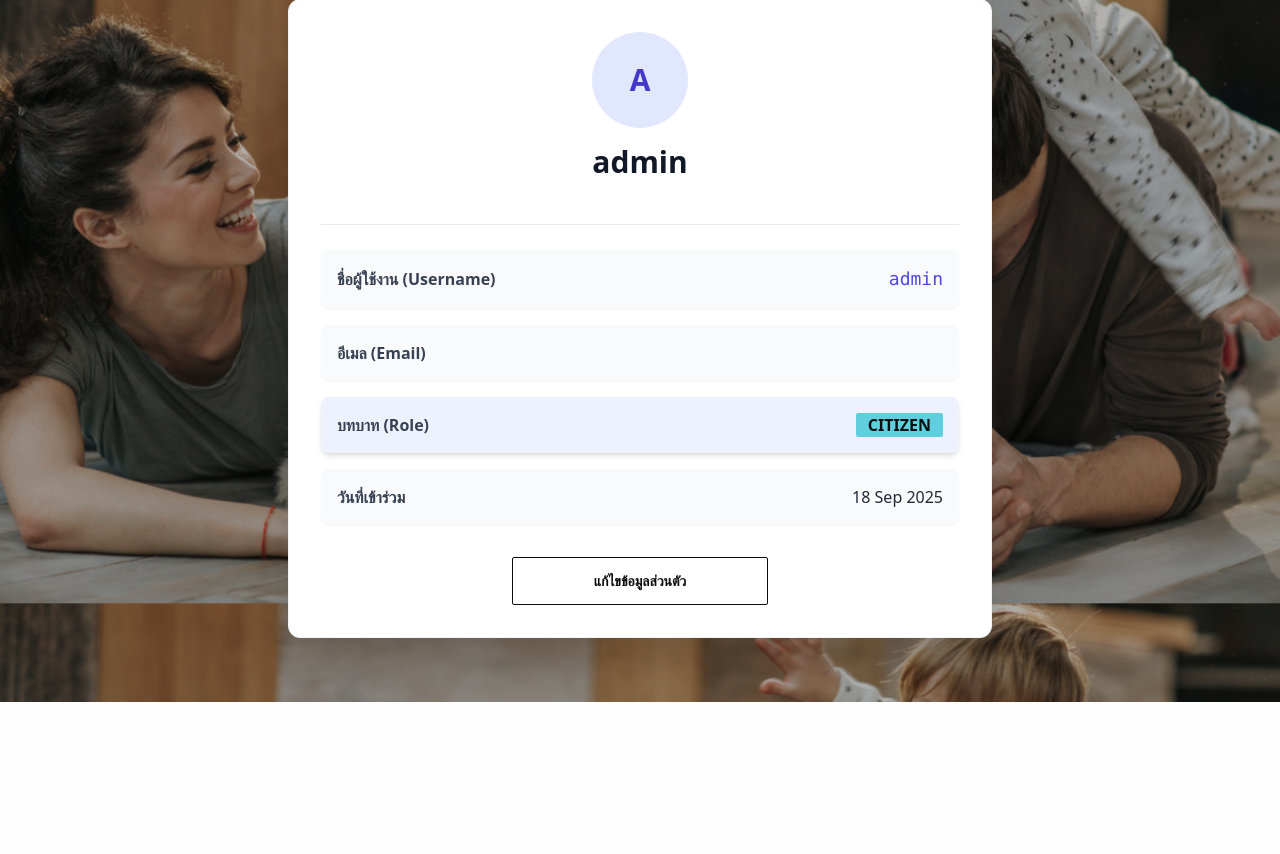
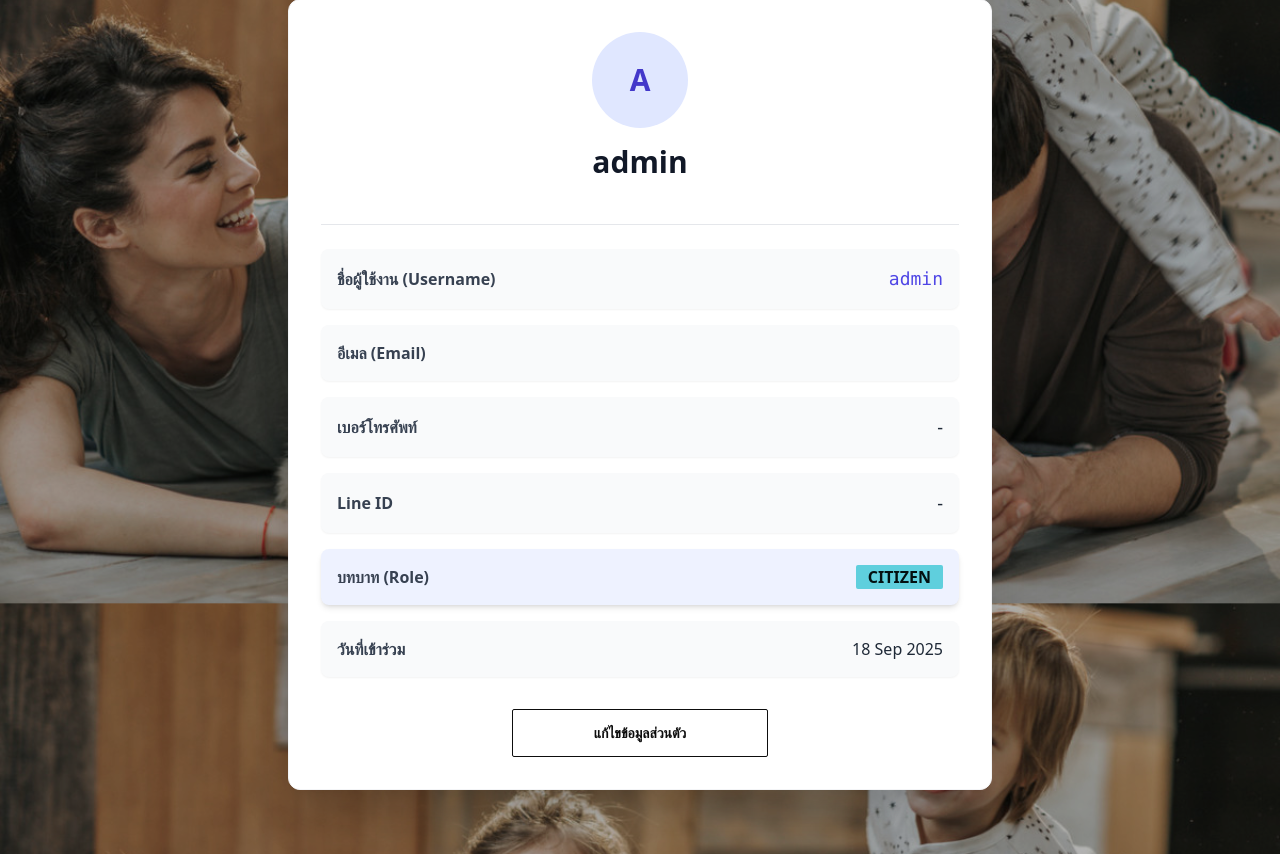
Before and after one commit to Nattawat66/FindMyDog, a Django app: page /profile/ in a window 1280 px wide. Shown: the part 250-1104 px from the top of the page. Before the commit the page ends 952 px from the top, so only its background shows below. Run offline with Django 5.2, Linux system fonts and the light colour scheme; a user stored in the database is signed in; some libraries are stand-ins or nearby versions.

Commit message:
add-user-profile

```diff
--- a/myapp/templates/myapp/user/profile.html
+++ b/myapp/templates/myapp/user/profile.html
@@ -28,6 +28,11 @@
             <p class="text-gray-500 mt-1">{{ user.email }}</p>
         </div>
 
+        {% if is_edit_mode %}
+        <form method="POST" action="{% url 'user_profile' %}?edit=true">
+            {% csrf_token %}
+        {% endif %}
+
         <div class="space-y-4">
 
             <div class="flex justify-between items-center p-4 bg-gray-50 rounded-lg shadow-sm">
@@ -38,6 +43,24 @@
             <div class="flex justify-between items-center p-4 bg-gray-50 rounded-lg shadow-sm">
                 <span class="font-semibold text-gray-700">อีเมล (Email)</span>
                 <span class="text-lg text-gray-800">{{ user.email }}</span>
+            </div>
+
+            <div class="flex justify-between items-center p-4 bg-gray-50 rounded-lg shadow-sm">
+                <span class="font-semibold text-gray-700">เบอร์โทรศัพท์</span>
+                {% if is_edit_mode %}
+                    <input type="tel" name="phone" value="{{ user.phone|default:'' }}" class="input input-bordered w-full max-w-xs" placeholder="เบอร์โทรศัพท์" required />
+                {% else %}
+                    <span class="text-lg text-gray-800">{{ user.phone|default:"-" }}</span>
+                {% endif %}
+            </div>
+
+            <div class="flex justify-between items-center p-4 bg-gray-50 rounded-lg shadow-sm">
+                <span class="font-semibold text-gray-700">Line ID</span>
+                {% if is_edit_mode %}
+                    <input type="text" name="line_id" value="{{ user.line_id|default:'' }}" class="input input-bordered w-full max-w-xs" placeholder="Line ID" />
+                {% else %}
+                    <span class="text-lg text-gray-800">{{ user.line_id|default:"-" }}</span>
+                {% endif %}
             </div>
 
             <div class="flex justify-between items-center p-4 bg-indigo-50 rounded-lg shadow-md">
@@ -54,11 +77,20 @@
 
         </div>
 
-        <div class="mt-8 text-center">
-            <a href="#" class="btn btn-outline btn-wide btn-primary">
-                แก้ไขข้อมูลส่วนตัว
-            </a>
+        <div class="mt-8 text-center space-x-2">
+            {% if is_edit_mode %}
+                <a href="{% url 'user_profile' %}" class="btn btn-outline btn-error">ยกเลิก</a>
+                <button type="submit" class="btn btn-primary text-white">บันทึกการเปลี่ยนแปลง</button>
+            {% else %}
+                <a href="?edit=true" class="btn btn-outline btn-wide btn-primary">
+                    แก้ไขข้อมูลส่วนตัว
+                </a>
+            {% endif %}
         </div>
+
+        {% if is_edit_mode %}
+        </form>
+        {% endif %}
 
     </div>
 
--- a/myapp/views.py
+++ b/myapp/views.py
@@ -323,20 +323,22 @@ def register(request):
         email = request.POST.get('email')
         password = request.POST.get('password')
         password_confirm = request.POST.get('password_confirm')
+        phone = request.POST.get('phone')
+        line_id = request.POST.get('line_id')
 
         # ตรวจสอบว่ารหัสผ่านตรงกันหรือไม่
         if password != password_confirm:
             messages.error(request, 'รหัสผ่านไม่ตรงกัน')
-            return render(request, 'myapp/registeruser.html')
+            return render(request, 'myapp/authen/registeruser.html')
 
         # ตรวจสอบว่ามี username หรือ email ซ้ำหรือไม่
         if User.objects.filter(username=username).exists():
             messages.error(request, 'ชื่อผู้ใช้งานนี้มีอยู่ในระบบแล้ว')
-            return render(request, 'myapp/registeruser.html')
+            return render(request, 'myapp/authen/registeruser.html')
 
         if email and User.objects.filter(email=email).exists():
             messages.error(request, 'อีเมลนี้มีอยู่ในระบบแล้ว')
-            return render(request, 'myapp/registeruser.html')
+            return render(request, 'myapp/authen/registeruser.html')
 
         # สร้างผู้ใช้ใหม่
         try:
@@ -345,6 +347,9 @@ def register(request):
                 email=email if email else '',
                 password=password
             )
+            user.phone = phone
+            user.line_id = line_id
+            user.save()
             # messages.success(request, 'สมัครสมาชิกสำเร็จ! กรุณาเข้าสู่ระบบ')
             return redirect('login')
         except Exception as e:
@@ -637,6 +642,22 @@ def user_profile_view(request):
     # ข้อมูลผู้ใช้ที่เข้าสู่ระบบจะอยู่ใน request.user
     user = request.user
 
+    # ตรวจสอบโหมดแก้ไข
+    is_edit_mode = request.GET.get('edit', 'false').lower() == 'true'
+
+    if request.method == 'POST' and is_edit_mode:
+        phone = request.POST.get('phone')
+        line_id = request.POST.get('line_id')
+
+        # อัปเดตข้อมูล
+        user.phone = phone
+        user.line_id = line_id
+        user.save()
+
+        messages.success(request, 'บันทึกข้อมูลส่วนตัวเรียบร้อยแล้ว')
+        return redirect('user_profile')
+
+
     # ถ้าคุณมี choices/mapping สำหรับ role
     # เช่น ROLE_CHOICES = [('standard', 'ผู้ใช้ทั่วไป'), ('org_admin', 'ผู้ดูแลองค์กร')]
     # คุณอาจต้องสร้างฟังก์ชันใน Custom User Model เพื่อดึง Role Display
@@ -646,6 +667,7 @@ def user_profile_view(request):
         'user': user,
         # สามารถเพิ่มข้อมูลอื่นๆ ที่ต้องการแสดงได้ที่นี่
         'profile_title': "ข้อมูลส่วนตัวของฉัน",
+        'is_edit_mode': is_edit_mode,
     }
     return render(request, 'myapp/user/profile.html', context)
 
```
Also changed, not shown: myapp/templates/myapp/authen/registeruser.html (+12 -0 lines), myapp/templates/myapp/dog/dog_detail.html (+32 -0 lines).
